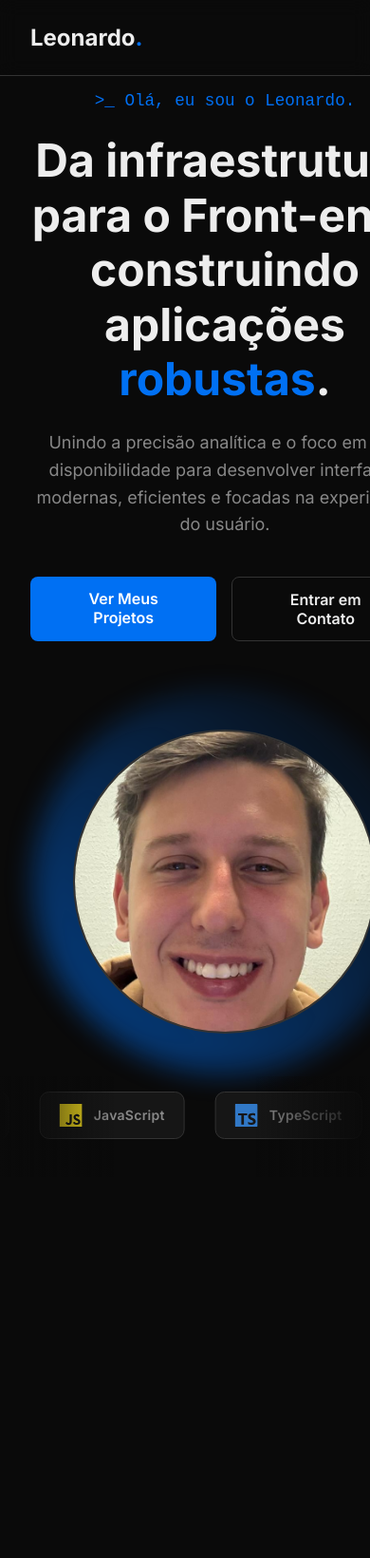
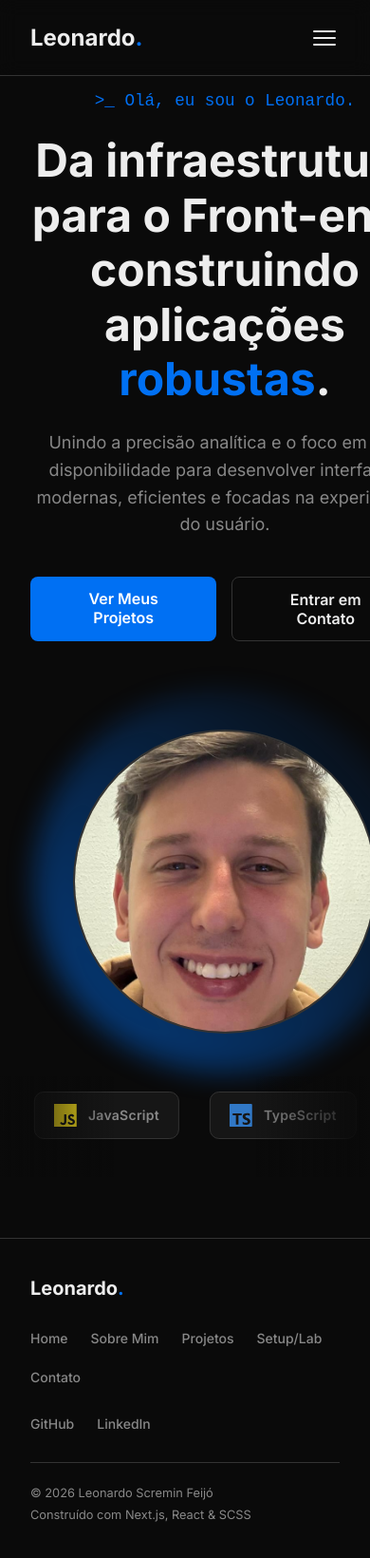
Before and after one commit to LeonardoScreminFeijo/meu-portfolio, a Next.js app: page / in a window 390 px wide. Shown: the top 1640 px of the page at 95% size. Before the commit the page ends 1239 px from the top, so only its background shows below. Built offline with nearby package versions, Linux system fonts and the light colour scheme.

Commit message:
Adição de menu hamburguer para mobile, footer e corrigido bug de fonte

```diff
--- a/src/app/globals.css
+++ b/src/app/globals.css
@@ -7,7 +7,6 @@
 body {
   background-color: #0a0a0a;
   color: #ededed;
-  font-family: Arial, Helvetica, sans-serif;
   overflow-x: hidden;
 }
 
--- a/src/app/layout.tsx
+++ b/src/app/layout.tsx
@@ -3,6 +3,7 @@ import { Inter } from "next/font/google";
 import "./globals.css";
 
 import Header from "../components/Header/header";
+import Footer from "../components/Footer/Footer";
 
 const inter = Inter({ subsets: ["latin"] });
 
@@ -21,8 +22,8 @@ export default function RootLayout({
     <html lang="pt-BR">
       <body className={inter.className}>
         <Header />
-        {}
         {children}
+        <Footer />
       </body>
     </html>
   );
--- /dev/null
+++ b/src/components/Footer/Footer.module.scss
@@ -0,0 +1,73 @@
+@import "../../styles/_variables.module.scss";
+
+.footer {
+  border-top: 1px solid $border-color;
+  background-color: $bg-primary;
+  margin-top: 4rem;
+}
+
+.container {
+  max-width: 1200px;
+  margin: 0 auto;
+  padding: 2.5rem 2rem;
+  display: flex;
+  flex-direction: column;
+  gap: 2rem;
+}
+
+.top {
+  display: flex;
+  align-items: center;
+  justify-content: space-between;
+  gap: 2rem;
+  flex-wrap: wrap;
+
+  @media (max-width: 640px) {
+    flex-direction: column;
+    align-items: flex-start;
+  }
+}
+
+.logo {
+  font-size: 1.25rem;
+  font-weight: 700;
+  color: $text-main;
+  white-space: nowrap;
+
+  .dot {
+    color: $accent-color;
+  }
+}
+
+.nav,
+.social {
+  display: flex;
+  gap: 1.5rem;
+  flex-wrap: wrap;
+}
+
+.link {
+  color: $text-muted;
+  font-size: 0.875rem;
+  font-weight: 500;
+  transition: color 0.2s ease;
+
+  &:hover {
+    color: $text-main;
+  }
+}
+
+.bottom {
+  display: flex;
+  align-items: center;
+  justify-content: space-between;
+  flex-wrap: wrap;
+  gap: 0.5rem;
+  padding-top: 1.5rem;
+  border-top: 1px solid $border-color;
+}
+
+.copy {
+  color: $text-muted;
+  font-size: 0.8rem;
+}
--- /dev/null
+++ b/src/components/Footer/Footer.tsx
@@ -0,0 +1,60 @@
+import Link from "next/link";
+import styles from "./Footer.module.scss";
+
+const navLinks = [
+  { label: "Home", path: "/" },
+  { label: "Sobre Mim", path: "/sobre" },
+  { label: "Projetos", path: "/projetos" },
+  { label: "Setup/Lab", path: "/setup" },
+  { label: "Contato", path: "/contato" },
+];
+
+const socialLinks = [
+  { label: "GitHub", href: "https://github.com/LeonardoScreminFeijo" },
+  { label: "LinkedIn", href: "https://www.linkedin.com/in/leonardosfeijo/" },
+];
+
+export default function Footer() {
+  return (
+    <footer className={styles.footer}>
+      <div className={styles.container}>
+        <div className={styles.top}>
+          <Link href="/" className={styles.logo}>
+            Leonardo<span className={styles.dot}>.</span>
+          </Link>
+
+          <nav className={styles.nav} aria-label="Links rápidos">
+            {navLinks.map((item) => (
+              <Link key={item.path} href={item.path} className={styles.link}>
+                {item.label}
+              </Link>
+            ))}
+          </nav>
+
+          <div className={styles.social}>
+            {socialLinks.map((item) => (
+              <a
+                key={item.label}
+                href={item.href}
+                target="_blank"
+                rel="noopener noreferrer"
+                className={styles.link}
+              >
+                {item.label}
+              </a>
+            ))}
+          </div>
+        </div>
+
+        <div className={styles.bottom}>
+          <p className={styles.copy}>
+            © {new Date().getFullYear()} Leonardo Scremin Feijó
+          </p>
+          <p className={styles.copy}>
+            Construído com Next.js, React &amp; SCSS
+          </p>
+        </div>
+      </div>
+    </footer>
+  );
+}
--- a/src/components/Header/Header.module.scss
+++ b/src/components/Header/Header.module.scss
@@ -45,6 +45,79 @@
   }
 }
 
+.hamburger {
+  display: none;
+  flex-direction: column;
+  gap: 5px;
+  background: none;
+  border: none;
+  cursor: pointer;
+  padding: 4px;
+
+  @media (max-width: 768px) {
+    display: flex;
+  }
+}
+
+.bar {
+  width: 24px;
+  height: 2px;
+  background-color: $text-main;
+  border-radius: 2px;
+  transition: transform 0.25s ease, opacity 0.25s ease;
+}
+
+.barOpen1 {
+  transform: translateY(7px) rotate(45deg);
+}
+
+.barOpen2 {
+  opacity: 0;
+}
+
+.barOpen3 {
+  transform: translateY(-7px) rotate(-45deg);
+}
+
+.mobileMenu {
+  position: absolute;
+  top: 80px;
+  left: 0;
+  width: 100%;
+  background: rgba($bg-primary, 0.97);
+  backdrop-filter: blur(10px);
+  border-bottom: 1px solid $border-color;
+  display: flex;
+  flex-direction: column;
+  padding: 1rem 2rem 1.5rem;
+  gap: 0.25rem;
+
+  @media (min-width: 769px) {
+    display: none;
+  }
+}
+
+.mobileLink {
+  color: $text-muted;
+  font-size: 1rem;
+  font-weight: 500;
+  padding: 0.75rem 0;
+  border-bottom: 1px solid $border-color;
+  transition: color 0.2s ease;
+
+  &:last-child {
+    border-bottom: none;
+  }
+
+  &:hover {
+    color: $text-main;
+  }
+
+  &.active {
+    color: $accent-color;
+  }
+}
+
 .linkItem {
   color: $text-muted;
   font-weight: 500;
--- a/src/components/Header/header.tsx
+++ b/src/components/Header/header.tsx
@@ -1,13 +1,11 @@
 "use client";
 
+import { useState } from "react";
 import Link from "next/link";
 import { usePathname } from "next/navigation";
+import { motion, AnimatePresence } from "framer-motion";
 import styles from "./Header.module.scss";
 
-export default function Header() {
-  const pathname = usePathname();
-
-  // Array de rotas: Fica muito mais fácil adicionar abas no futuro
 const navItems = [
   { label: "Home", path: "/" },
   { label: "Sobre Mim", path: "/sobre" },
@@ -16,32 +14,64 @@ export default function Header() {
   { label: "Contato", path: "/contato" },
 ];
 
+export default function Header() {
+  const pathname = usePathname();
+  const [open, setOpen] = useState(false);
+
   return (
     <header className={styles.header}>
       <nav className={styles.navContainer} aria-label="Navegação principal">
-        {/* Logo */}
-        <Link href="/" className={styles.logo}>
+        <Link href="/" className={styles.logo} onClick={() => setOpen(false)}>
           Leonardo<span className={styles.dot}>.</span>
         </Link>
 
-        {/* Links */}
         <ul className={styles.navLinks}>
-          {navItems.map((item) => {
-            const isActive = pathname === item.path;
-
-            return (
+          {navItems.map((item) => (
             <li key={item.path}>
               <Link
                 href={item.path}
-                  className={`${styles.linkItem} ${isActive ? styles.active : ""}`}
+                className={`${styles.linkItem} ${pathname === item.path ? styles.active : ""}`}
               >
                 {item.label}
               </Link>
             </li>
-            );
-          })}
+          ))}
         </ul>
+
+        <button
+          className={styles.hamburger}
+          onClick={() => setOpen((v) => !v)}
+          aria-label={open ? "Fechar menu" : "Abrir menu"}
+          aria-expanded={open}
+        >
+          <span className={`${styles.bar} ${open ? styles.barOpen1 : ""}`} />
+          <span className={`${styles.bar} ${open ? styles.barOpen2 : ""}`} />
+          <span className={`${styles.bar} ${open ? styles.barOpen3 : ""}`} />
+        </button>
       </nav>
+
+      <AnimatePresence>
+        {open && (
+          <motion.div
+            className={styles.mobileMenu}
+            initial={{ opacity: 0, y: -8 }}
+            animate={{ opacity: 1, y: 0 }}
+            exit={{ opacity: 0, y: -8 }}
+            transition={{ duration: 0.2 }}
+          >
+            {navItems.map((item) => (
+              <Link
+                key={item.path}
+                href={item.path}
+                className={`${styles.mobileLink} ${pathname === item.path ? styles.active : ""}`}
+                onClick={() => setOpen(false)}
+              >
+                {item.label}
+              </Link>
+            ))}
+          </motion.div>
+        )}
+      </AnimatePresence>
     </header>
   );
 }
```
Lines whose indentation alone changed are shown as unchanged.
